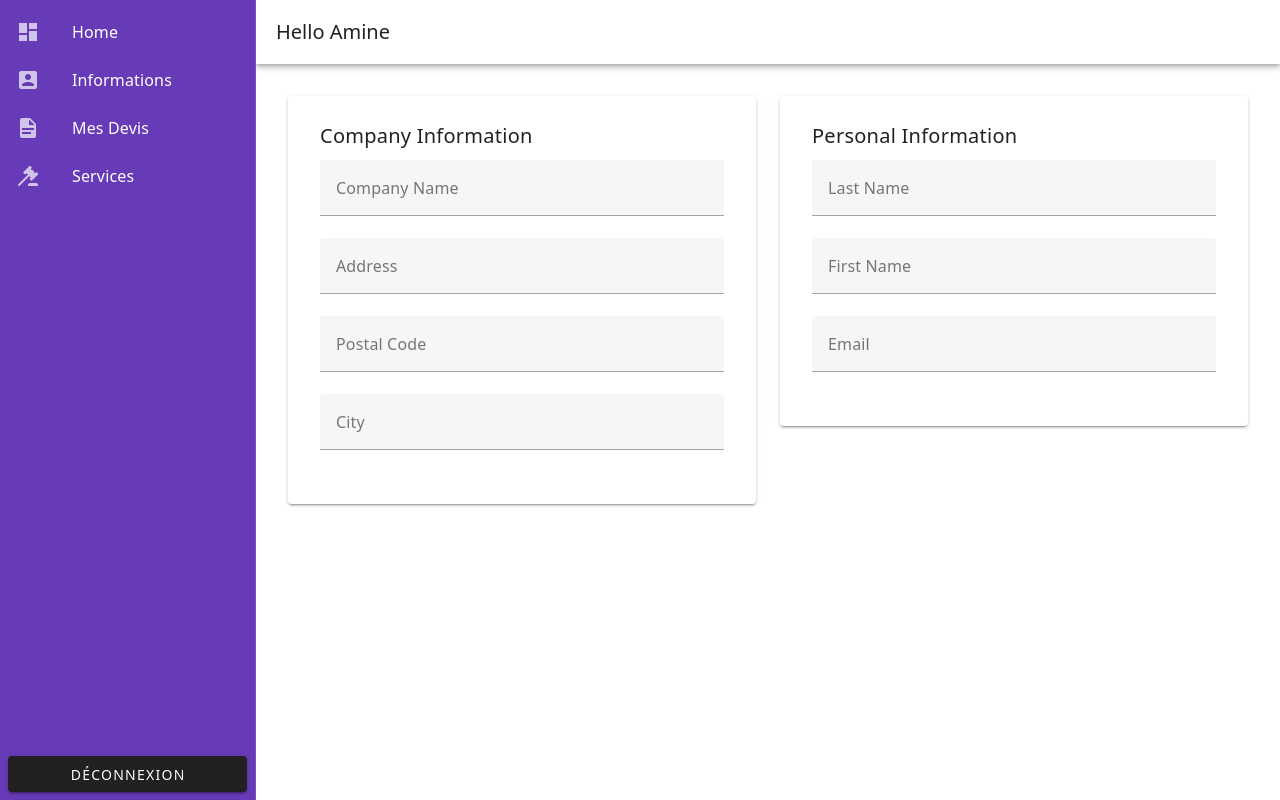
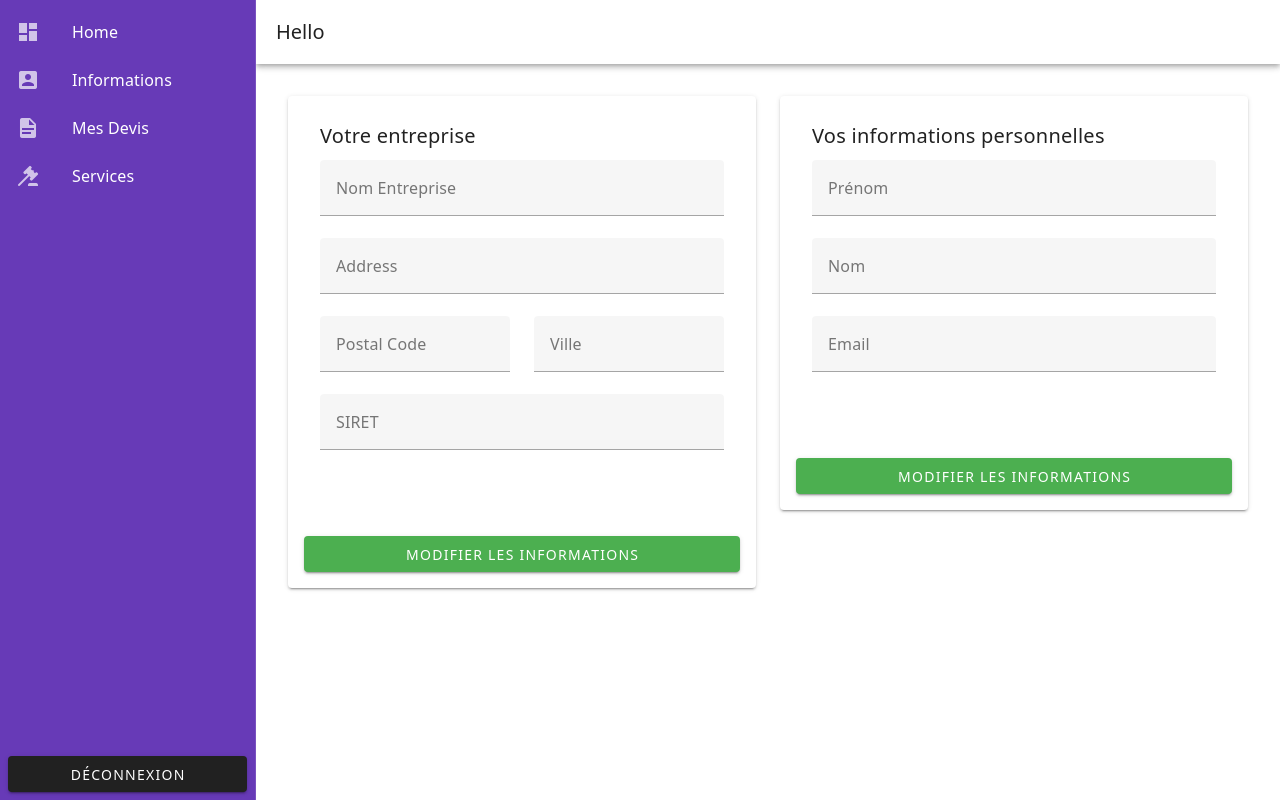
Before and after one commit to Meda840/devis_generator, a Vue app: page /informations in a window 1280 px wide. Built offline with nearby package versions, Linux system fonts and the light colour scheme; no server answers.

Commit message:
update info from dashboard

```diff
--- a/src/components/DashboardLayout.vue
+++ b/src/components/DashboardLayout.vue
@@ -11,8 +11,8 @@
         <v-list color="transparent">
           <v-list-item @click="navigateTo('DevisPage')" prepend-icon="mdi-view-dashboard" title="Home"></v-list-item>
           <v-list-item @click="navigateTo('informations')" prepend-icon="mdi-account-box" title="Informations"></v-list-item>
-          <v-list-item @click="navigateTo('MesDevis')" prepend-icon="mdi-file-document" title="Mes Devis"></v-list-item>
-          <v-list-item @click="navigateTo('Services')" prepend-icon="mdi-gavel" title="Services"></v-list-item>
+          <v-list-item @click="navigateTo('devis')" prepend-icon="mdi-file-document" title="Mes Devis"></v-list-item>
+          <v-list-item @click="navigateTo('services')" prepend-icon="mdi-gavel" title="Services"></v-list-item>
         </v-list>
 
         <template v-slot:append>
@@ -25,7 +25,7 @@
       </v-navigation-drawer>
 
       <v-app-bar app clipped-left>
-        <v-toolbar-title>Hello Amine</v-toolbar-title>
+        <v-toolbar-title>Hello {{userStore.user.first_name}}</v-toolbar-title>
         <v-spacer></v-spacer>
         <!-- Add other toolbar items here -->
       </v-app-bar>
--- a/src/pages/DashboardPage.vue
+++ b/src/pages/DashboardPage.vue
@@ -10,8 +10,8 @@
       <v-list color="transparent">
           <v-list-item @click="navigateTo('DevisPage')" prepend-icon="mdi-view-dashboard" title="Home"></v-list-item>
           <v-list-item @click="navigateTo('informations')" prepend-icon="mdi-account-box" title="Informations"></v-list-item>
-          <v-list-item @click="navigateTo('DevisPage')" prepend-icon="mdi-file-document" title="Mes Devis"></v-list-item>
-          <v-list-item @click="navigateTo('DevisPage')" prepend-icon="mdi-gavel" title="Services"></v-list-item>
+          <v-list-item @click="navigateTo('devis')" prepend-icon="mdi-file-document" title="Mes Devis"></v-list-item>
+          <v-list-item @click="navigateTo('services')" prepend-icon="mdi-gavel" title="Services"></v-list-item>
         </v-list>
 
         <template v-slot:append>
--- a/src/pages/DevisPage.vue
+++ b/src/pages/DevisPage.vue
@@ -359,7 +359,7 @@
         async submitDevis() {
           await this.fetchCsrfCookie();
         try {
-          const response = await axios.post("https://devis.medadev.com/api/devis", {
+          const response = await axios.post("http://localhost/devis-app/public/api/devis", {
             pro_name: this.devis.companyName,
             pro_address: this.devis.adressPro,
             pro_city: this.devis.cityPro,
@@ -390,7 +390,7 @@
       async generatePdf(devisId) {
         try {
 
-          const response = await axios.get(`https://devis.medadev.com/api/generate-pdf/${devisId}`, {
+          const response = await axios.get(`http://localhost/devis-app/public/api/generate-pdf/${devisId}`, {
             responseType: 'blob', // Important for receiving binary data
           });
 
--- /dev/null
+++ b/src/pages/DevisUser.vue
@@ -0,0 +1,9 @@
+<template>
+    <DashboardLayout>
+        <v-container> Mes Devis </v-container>
+    </DashboardLayout>
+</template>
+<script setup>
+import DashboardLayout from '@/components/DashboardLayout.vue';
+
+</script>
--- a/src/pages/InfoPage.vue
+++ b/src/pages/InfoPage.vue
@@ -1,36 +1,131 @@
 <template>
-    <DashboardLayout>
+  <DashboardLayout>
     <v-container>
       <v-row>
-        <v-col cols="6" sm="6">
+        <v-col cols="12" md="8" lg="6">
           <v-card elevation="2" class="pa-4">
-            <v-card-title>Company Information</v-card-title>
+            <v-card-title>Votre entreprise</v-card-title>
             <v-card-text>
-              <!-- Company information fields go here -->
-              <v-text-field label="Company Name" ></v-text-field>
-              <v-text-field label="Address" ></v-text-field>
-              <v-text-field label="Postal Code"></v-text-field>
-              <v-text-field label="City"></v-text-field>
+              <v-text-field
+                label="Nom Entreprise"
+                v-model="company.name"
+                dense
+              ></v-text-field>
+              <v-text-field
+                label="Address"
+                v-model="company.address"
+                dense
+              ></v-text-field>
+              <v-row>
+                <v-col cols="12" sm="6">
+                  <v-text-field
+                    label="Postal Code"
+                    v-model="company.postal_code"
+                    dense
+                  ></v-text-field>
+                </v-col>
+                <v-col cols="12" sm="6">
+                  <v-text-field
+                    label="Ville"
+                    v-model="company.city"
+                    dense
+                  ></v-text-field>
+                </v-col>
+              </v-row>
+              <v-text-field
+                label="SIRET"
+                v-model="company.siret"
+                dense
+              ></v-text-field>
             </v-card-text>
+            <v-btn @click="updateUserCompany" color="success" class="mt-5" block>
+              {{ $t('Modifier les informations') }}
+            </v-btn>
           </v-card>
         </v-col>
-        <v-col cols="4" sm="6">
+
+        <v-col cols="12" md="4" lg="6">
           <v-card elevation="2" class="pa-4">
-            <v-card-title>Personal Information</v-card-title>
+            <v-card-title>Vos informations personnelles</v-card-title>
             <v-card-text>
-              <!-- Personal information fields go here -->
-              <v-text-field label="Last Name" ></v-text-field>
-              <v-text-field label="First Name"></v-text-field>
-              <v-text-field label="Email"></v-text-field>
+              <v-text-field
+                label="Prénom"
+                v-model="user.firstName"
+                dense
+              ></v-text-field>
+              <v-text-field
+                label="Nom"
+                v-model="user.lastName"
+                dense
+              ></v-text-field>
+              <v-text-field
+                label="Email"
+                v-model="user.email"
+                dense
+              ></v-text-field>
             </v-card-text>
+            <v-btn @click="updateUserInfo" color="success" class="mt-5" block>
+              {{ $t('Modifier les informations') }}
+            </v-btn>
           </v-card>
         </v-col>
       </v-row>
     </v-container>
-</DashboardLayout>
-  </template>
+  </DashboardLayout>
+</template>
 
   <script setup>
+  import { ref, onMounted } from 'vue';
   import DashboardLayout from '@/components/DashboardLayout.vue';
+  import { useUserStore } from '@/stores/userStore';
+
+
+  const userStore = useUserStore();
+  const user = ref({
+    firstName: '',
+    lastName: '',
+    email: '',
+  });
+  const company = ref({
+    name: '',
+    address: '',
+    postal_code: '',
+    city: '',
+    siret: '',
+  });
+
+onMounted(async () => {
+  await userStore.initialize();
+  console.log(userStore.user);
+  user.value.firstName = userStore.user.first_name;
+  user.value.lastName = userStore.user.last_name;
+  user.value.email = userStore.user.email;
+});
+
+const updateUserInfo = async () => {
+  try {
+    await userStore.updateUser({
+      first_name: user.value.firstName,
+      last_name: user.value.lastName,
+      email: user.value.email,
+    });
+    alert('User information updated successfully');
+  } catch (error) {
+    alert('Failed to update user information');
+  }
+};
+
+const updateUserCompany = async () => {
+
+  try {
+    await userStore.createCompany(company.value);
+    alert("comapny created")
+  }catch(error){
+    console.log(error);
+  }
+}
+
+
+
 
   </script>
--- /dev/null
+++ b/src/pages/ServicesPage.vue
@@ -0,0 +1,9 @@
+<template>
+    <DashboardLayout>
+        <v-container> Services page </v-container>
+    </DashboardLayout>
+</template>
+<script setup>
+import DashboardLayout from '@/components/DashboardLayout.vue';
+
+</script>
--- a/src/router/index.js
+++ b/src/router/index.js
@@ -18,6 +18,16 @@ const routes = [
     component: () => import("@/pages/InfoPage.vue"),
   },
   {
+    path: "/services",
+    name: "services",
+    component: () => import("@/pages/ServicesPage.vue"),
+  },
+  {
+    path: "/mes-devis",
+    name: "devis",
+    component: () => import("@/pages/DevisUser.vue"),
+  },
+  {
     path: "/login",
     name: "login",
     component: () => import("@/pages/LoginPage.vue"),
--- a/src/stores/userStore.js
+++ b/src/stores/userStore.js
@@ -4,8 +4,12 @@ import axios from "axios";
 export const useUserStore = defineStore("user", {
   state: () => ({
     token: null,
-    user: null,
     isLoggedIn: false,
+    user: {
+      first_name: null,
+      last_name: null,
+      email: null,
+    },
   }),
   actions: {
     async login(email, password) {
@@ -18,11 +22,10 @@ export const useUserStore = defineStore("user", {
           }
         );
         this.token = response.data.token;
-
         this.user = response.data.user;
         this.isLoggedIn = true;
-        // Optionally store token in local storage
-        localStorage.setItem("token", this.token);
+
+        localStorage.setItem("token", this.user);
         axios.defaults.headers.common["Authorization"] = `Bearer ${this.token}`;
       } catch (error) {
         console.error("Login failed:", error.response.data.message);
@@ -37,12 +40,89 @@ export const useUserStore = defineStore("user", {
       localStorage.removeItem("token");
       delete axios.defaults.headers.common["Authorization"];
     },
-    initialize() {
+    async getCsrfCookie() {
+      try {
+        await axios.get(
+          "http://localhost/devis-app/public/sanctum/csrf-cookie"
+        );
+      } catch (error) {
+        console.error("Failed to get CSRF cookie:", error.message);
+      }
+    },
+    async initialize() {
+      this.getCsrfCookie();
       const token = localStorage.getItem("token");
       if (token) {
         this.token = token;
         this.isLoggedIn = true;
         axios.defaults.headers.common["Authorization"] = `Bearer ${this.token}`;
+        axios.defaults.withCredentials = true;
+        axios.defaults.withXSRFToken = true;
+        this.getUserInfo();
+      }
+    },
+    async getUserInfo() {
+      try {
+        const response = await axios.get(
+          "http://localhost/devis-app/public/api/user",
+          {
+            headers: {
+              Authorization: `Bearer ${this.token}`,
+              Accept: "application/json",
+            },
+          }
+        );
+        this.user = response.data;
+      } catch (error) {
+        console.error(
+          "Failed to retrieve user info:",
+          error.response?.data?.message || error.message
+        );
+      }
+    },
+
+    async createCompany(companyInfo) {
+      try {
+        await axios.post(
+          "http://localhost/devis-app/public/api/companies",
+          companyInfo,
+          {
+            headers: {
+              Authorization: `Bearer ${this.token}`,
+              Accept: "application/json",
+            },
+          }
+        );
+        alert("Company created successfully");
+      } catch (error) {
+        console.error(
+          "Failed to create company:",
+          error.response?.data?.message || error.message
+        );
+        alert("Failed to create company");
+      }
+    },
+
+    async updateUser(updatedUser) {
+      try {
+        await this.getCsrfCookie();
+        const response = await axios.put(
+          "http://localhost/devis-app/public/api/user",
+          updatedUser,
+          {
+            headers: {
+              Authorization: `Bearer ${this.token}`,
+              Accept: "application/json",
+            },
+          }
+        );
+        this.user = response.data.user;
+      } catch (error) {
+        console.error(
+          "Failed to update user info:",
+          error.response?.data?.message || error.message
+        );
+        throw error; // Re-throw error to handle it in the component
       }
     },
   },
```
